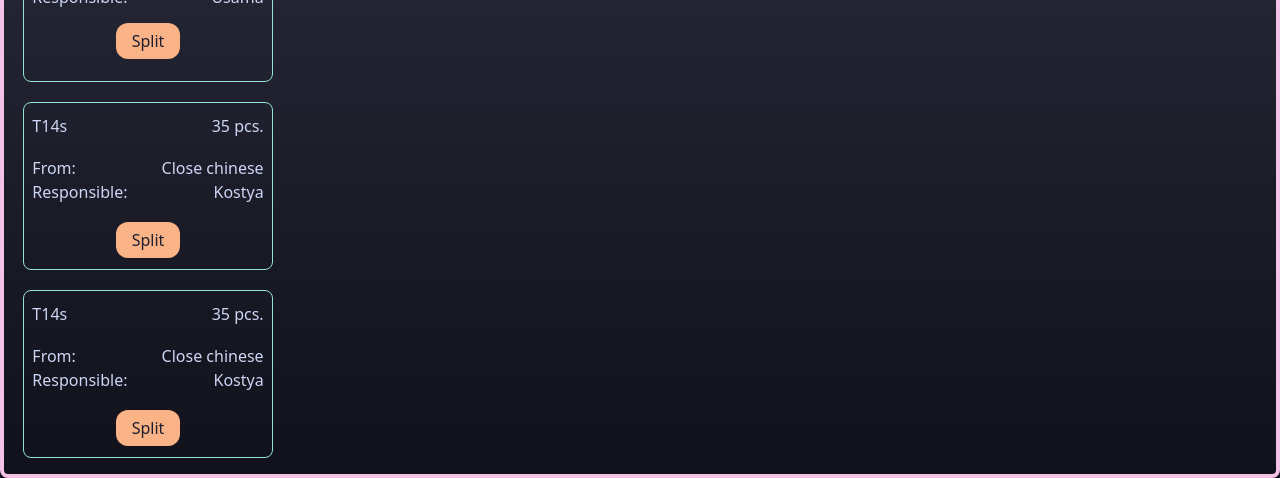
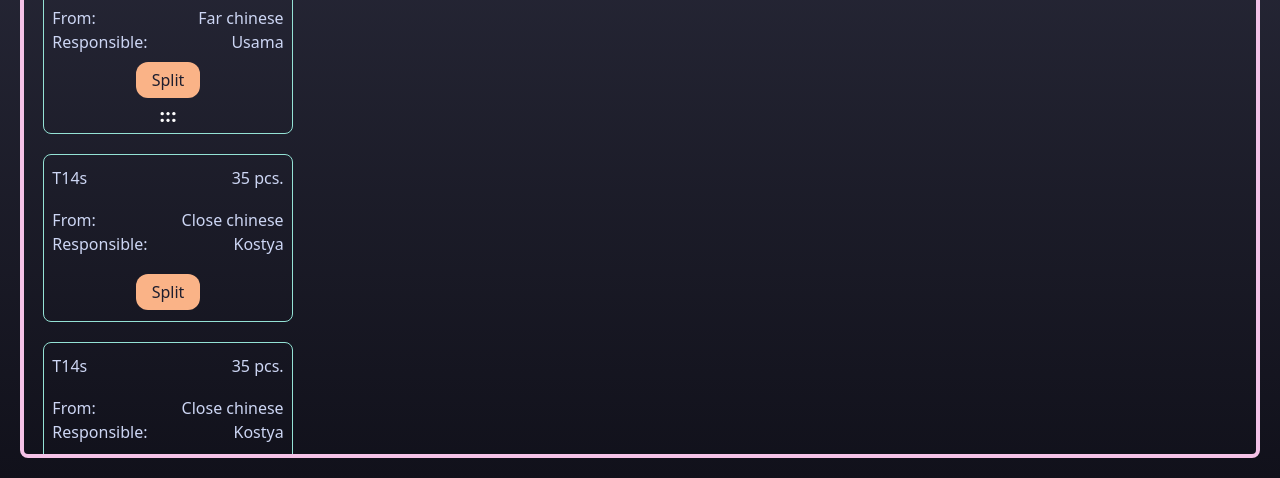
Before and after one commit to guff192/splittable-kanban, a website: page frontend/index.html in a window 1280 px wide. Shown: the part 322-800 px from the top of the page. Drawn offline with Linux system fonts and the light colour scheme; files whose address does not match are found by name.

Commit message:
layout: Added drag icon to cards

```diff
--- a/frontend/index.html
+++ b/frontend/index.html
@@ -38,7 +38,7 @@
                                 <div class="flex justify-between"> <span>Responsible:</span> <span>Usama</span> </div>
                             </section>
                             <button class="w-16 h-9 mx-auto rounded-xl bg-peach hover:bg-peach/75 active:bg-maroon text-base">Split</button>
-                            <div></div>
+                            <div class="bg-[url(/assets/drag.png)] bg-contain w-5 h-5 mx-auto cursor-pointer"></div>
                         </div>
 
                         <div class="w-11/12 h-42 flex-none mx-auto mb-5 px-2 py-0.5 border-teal border rounded-lg flex flex-col justify-around">
```
Also changed, not shown: frontend/css/tw-output.css, frontend/img/drag.png (renamed from frontend/drag.png).
